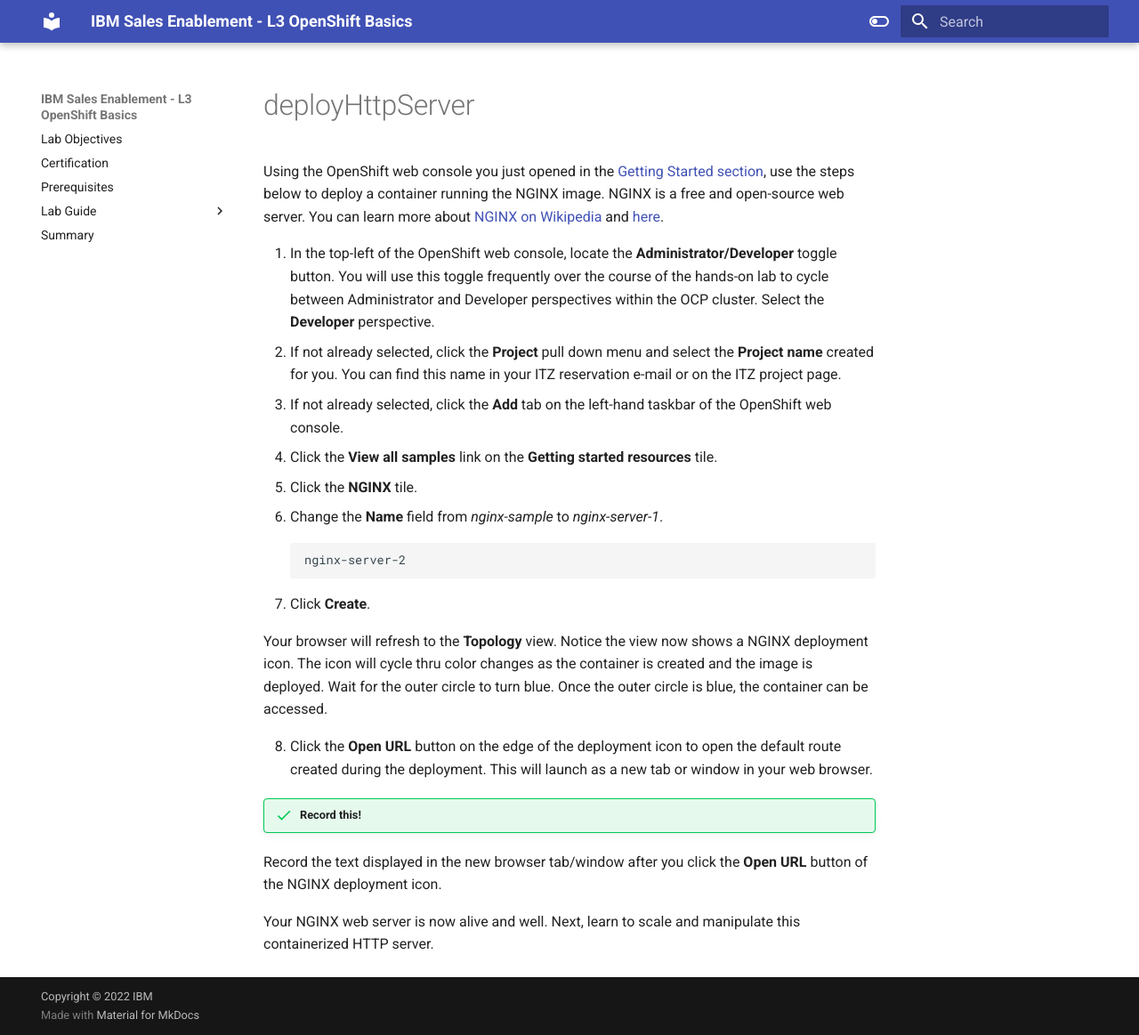
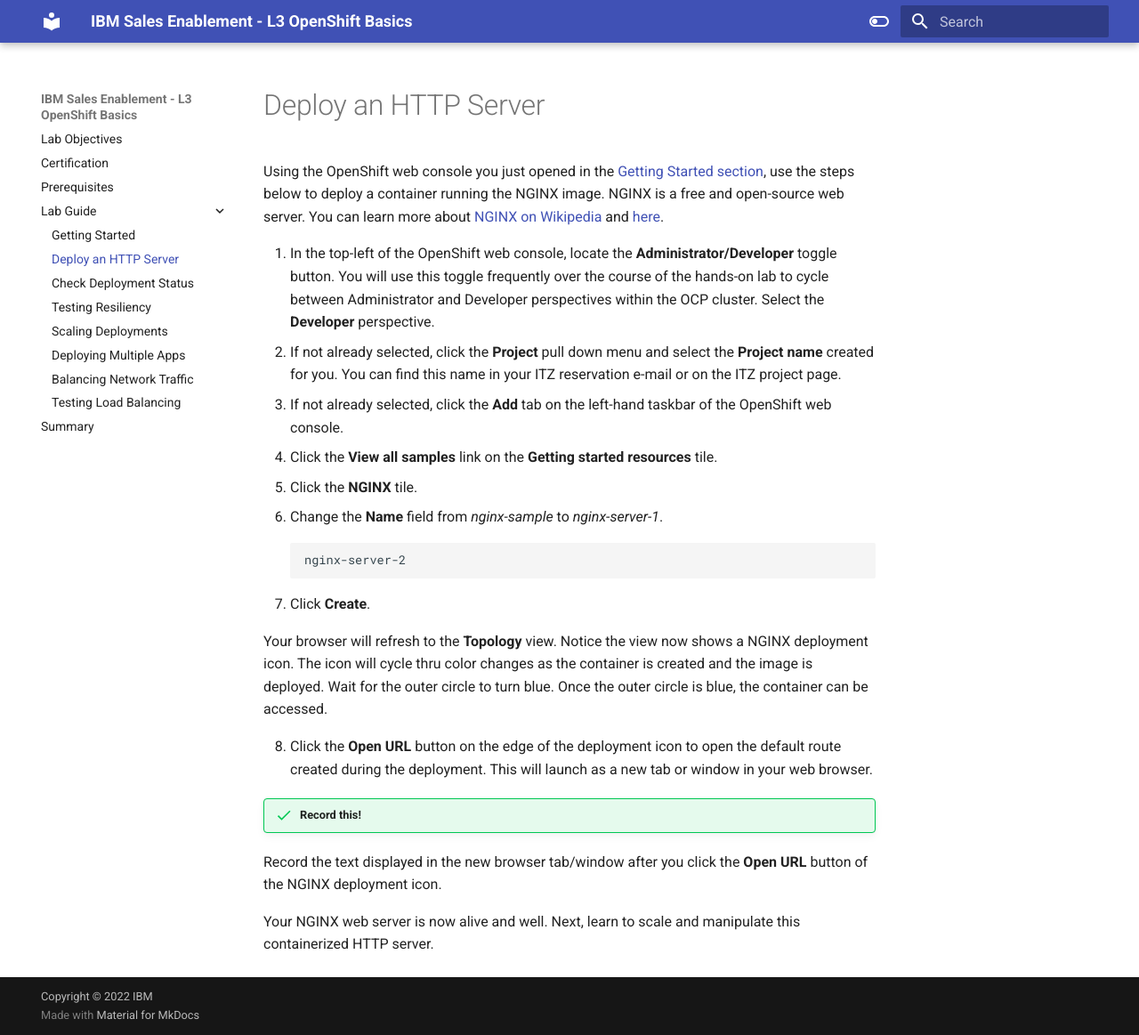
Before and after one commit to IBM/SalesEnablement-L3-OpenShift, an MkDocs documentation site: the page built from docs/labguide/deployHttpServer.md, in a window 1280 px wide and 1163 px high. Shown: the whole window at 89% size. Built offline with MkDocs 1.6.1 and Material for MkDocs 9.7.7, drawn with Linux system fonts in a browser that asks for light colours.

Commit message:
fix broken links

```diff
--- a/mkdocs.yml
+++ b/mkdocs.yml
@@ -14,7 +14,7 @@
   - 'Prerequisites': 'prerequisites.md'
   - Lab Guide:
     - 'Getting Started': 'labguide/gettingStarted.md'
-    - 'Deploy an HTTP Server': 'labguide/deployHTTPServer.md'
+    - 'Deploy an HTTP Server': 'labguide/deployHttpServer.md'
     - 'Check Deployment Status': 'labguide/checkDeploymentStatus.md'
     - 'Testing Resiliency': 'labguide/testingResiliency.md'
     - 'Scaling Deployments': 'labguide/scalingDeployments.md'
```
Also changed, not shown: docs/labguide/gettingStarted.md (+1 -1 lines).
